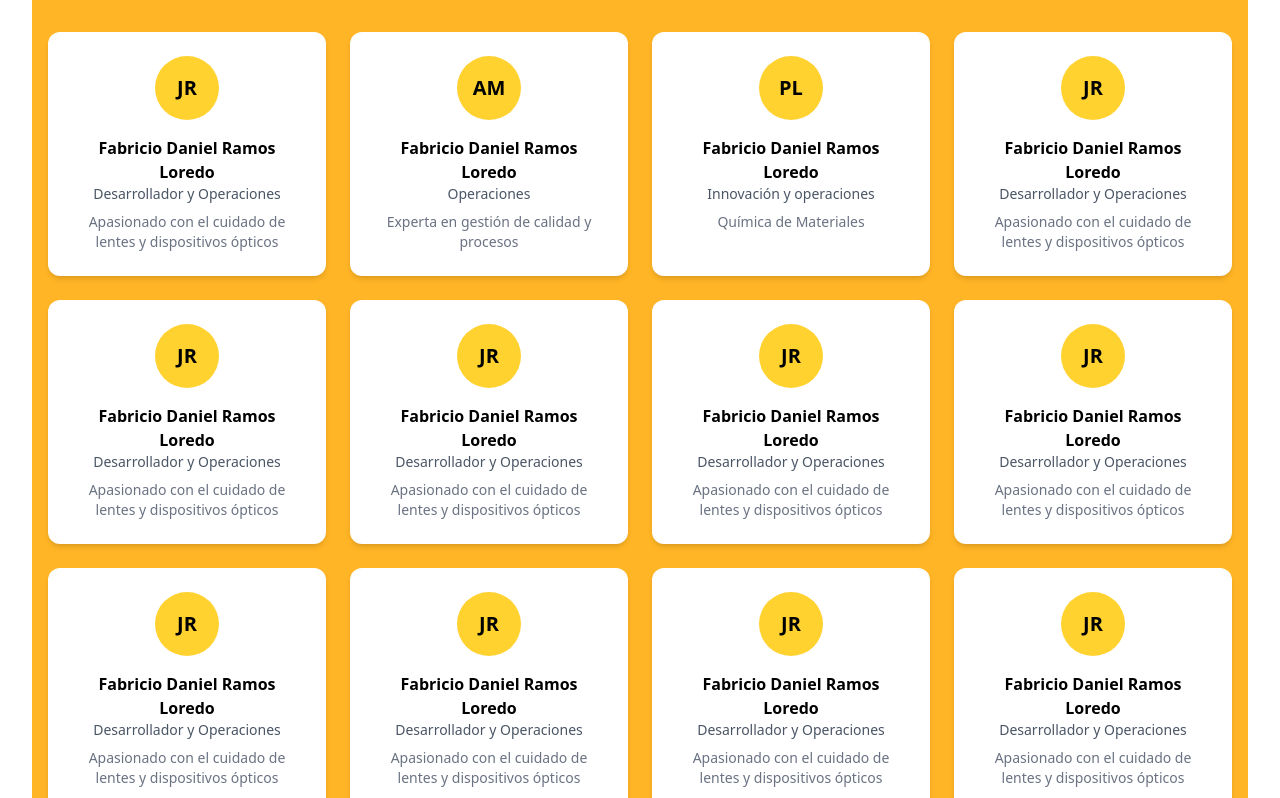
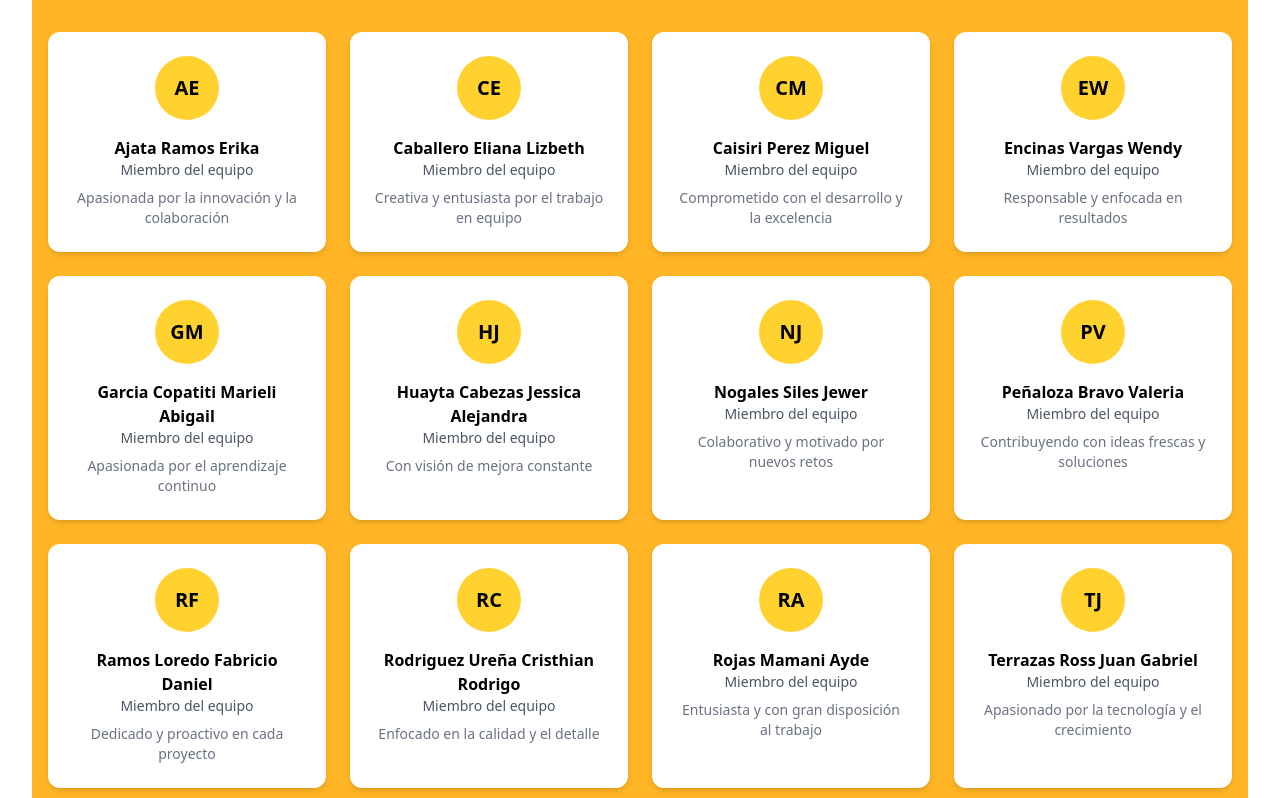
Before and after one commit to GustavoLuizaga/Passion-Fruit, a React (Vite) app: page /knowUs in a window 1280 px wide. Shown: the part 1300-2098 px from the top of the page. Built offline with nearby package versions, Linux system fonts and the light colour scheme.

Commit message:
Custom team

```diff
--- a/src/components/Navbar.jsx
+++ b/src/components/Navbar.jsx
@@ -1,6 +1,5 @@
 import { useState } from "react";
 import { AiOutlineMenu, AiOutlineClose } from "react-icons/ai";
-import { FiSearch, FiHeart, FiUser, FiShoppingCart, FiPhone } from "react-icons/fi";
 import { NavLink } from "react-router-dom";
 import Logo from "../assets/LOGO MARACUYA 2.jpg";
 
@@ -49,10 +48,7 @@ const Navbar = () => {
 
                 {/* Íconos para móvil */}
                 <div className="flex items-center space-x-4 md:hidden">
-                    <FiSearch size={20} />
-                    <FiHeart size={20} />
-                    <FiUser size={20} />
-                    <FiShoppingCart size={20} />
+
 
                     {/* Botón hamburguesa */}
                     <button
@@ -65,10 +61,7 @@ const Navbar = () => {
 
                 {/* Íconos para escritorio */}
                 <div className="hidden md:flex items-center space-x-4">
-                    <FiSearch size={20} />
-                    <FiPhone size={20} />
-                    <FiUser size={20} />
-                    <FiShoppingCart size={20} />
+
                 </div>
             </div>
 
--- a/src/components/Team.jsx
+++ b/src/components/Team.jsx
@@ -2,79 +2,91 @@
 
 const team = [
   {
-    initials: "JR",
-    name: "Fabricio Daniel Ramos Loredo",
-    role: "Desarrollador y Operaciones",
-    bio: "Apasionado con el cuidado de lentes y dispositivos ópticos",
+    initials: "AE",
+    name: "Ajata Ramos Erika",
+    role: "Miembro del equipo",
+    bio: "Apasionada por la innovación y la colaboración",
   },
   {
-    initials: "AM",
-    name: "Fabricio Daniel Ramos Loredo",
-    role: "Operaciones",
-    bio: "Experta en gestión de calidad y procesos",
+    initials: "CE",
+    name: "Caballero Eliana Lizbeth",
+    role: "Miembro del equipo",
+    bio: "Creativa y entusiasta por el trabajo en equipo",
   },
   {
-    initials: "PL",
-    name: "Fabricio Daniel Ramos Loredo",
-    role: "Innovación y operaciones",
-    bio: "Química de Materiales",
+    initials: "CM",
+    name: "Caisiri Perez Miguel",
+    role: "Miembro del equipo",
+    bio: "Comprometido con el desarrollo y la excelencia",
   },
   {
-    initials: "JR",
-    name: "Fabricio Daniel Ramos Loredo",
-    role: "Desarrollador y Operaciones",
-    bio: "Apasionado con el cuidado de lentes y dispositivos ópticos",
+    initials: "EW",
+    name: "Encinas Vargas Wendy",
+    role: "Miembro del equipo",
+    bio: "Responsable y enfocada en resultados",
   },
   {
-    initials: "JR",
-    name: "Fabricio Daniel Ramos Loredo",
-    role: "Desarrollador y Operaciones",
-    bio: "Apasionado con el cuidado de lentes y dispositivos ópticos",
+    initials: "GM",
+    name: "Garcia Copatiti Marieli Abigail",
+    role: "Miembro del equipo",
+    bio: "Apasionada por el aprendizaje continuo",
   },
   {
-    initials: "JR",
-    name: "Fabricio Daniel Ramos Loredo",
-    role: "Desarrollador y Operaciones",
-    bio: "Apasionado con el cuidado de lentes y dispositivos ópticos",
+    initials: "HJ",
+    name: "Huayta Cabezas Jessica Alejandra",
+    role: "Miembro del equipo",
+    bio: "Con visión de mejora constante",
   },
   {
-    initials: "JR",
-    name: "Fabricio Daniel Ramos Loredo",
-    role: "Desarrollador y Operaciones",
-    bio: "Apasionado con el cuidado de lentes y dispositivos ópticos",
+    initials: "NJ",
+    name: "Nogales Siles Jewer",
+    role: "Miembro del equipo",
+    bio: "Colaborativo y motivado por nuevos retos",
   },
   {
-    initials: "JR",
-    name: "Fabricio Daniel Ramos Loredo",
-    role: "Desarrollador y Operaciones",
-    bio: "Apasionado con el cuidado de lentes y dispositivos ópticos",
+    initials: "PV",
+    name: "Peñaloza Bravo Valeria",
+    role: "Miembro del equipo",
+    bio: "Contribuyendo con ideas frescas y soluciones",
   },
   {
-    initials: "JR",
-    name: "Fabricio Daniel Ramos Loredo",
-    role: "Desarrollador y Operaciones",
-    bio: "Apasionado con el cuidado de lentes y dispositivos ópticos",
+    initials: "RF",
+    name: "Ramos Loredo Fabricio Daniel",
+    role: "Miembro del equipo",
+    bio: "Dedicado y proactivo en cada proyecto",
   },
   {
-    initials: "JR",
-    name: "Fabricio Daniel Ramos Loredo",
-    role: "Desarrollador y Operaciones",
-    bio: "Apasionado con el cuidado de lentes y dispositivos ópticos",
+    initials: "RC",
+    name: "Rodriguez Ureña Cristhian Rodrigo",
+    role: "Miembro del equipo",
+    bio: "Enfocado en la calidad y el detalle",
   },
   {
-    initials: "JR",
-    name: "Fabricio Daniel Ramos Loredo",
-    role: "Desarrollador y Operaciones",
-    bio: "Apasionado con el cuidado de lentes y dispositivos ópticos",
+    initials: "RA",
+    name: "Rojas Mamani Ayde",
+    role: "Miembro del equipo",
+    bio: "Entusiasta y con gran disposición al trabajo",
   },
   {
-    initials: "JR",
-    name: "Fabricio Daniel Ramos Loredo",
-    role: "Desarrollador y Operaciones",
-    bio: "Apasionado con el cuidado de lentes y dispositivos ópticos",
+    initials: "TJ",
+    name: "Terrazas Ross Juan Gabriel",
+    role: "Miembro del equipo",
+    bio: "Apasionado por la tecnología y el crecimiento",
   },
+  {
+    initials: "TN",
+    name: "Torrico Rodriguez Natalia",
+    role: "Miembro del equipo",
+    bio: "Comprometida con el desarrollo del grupo",
+  },
+  {
+    initials: "VX",
+    name: "Villca Cespedes Xanel Fabiana",
+    role: "Miembro del equipo",
+    bio: "Constante y motivada por el progreso",
+  },
+];
 
-];
 
 export default function TeamGrid() {
   return (
```
